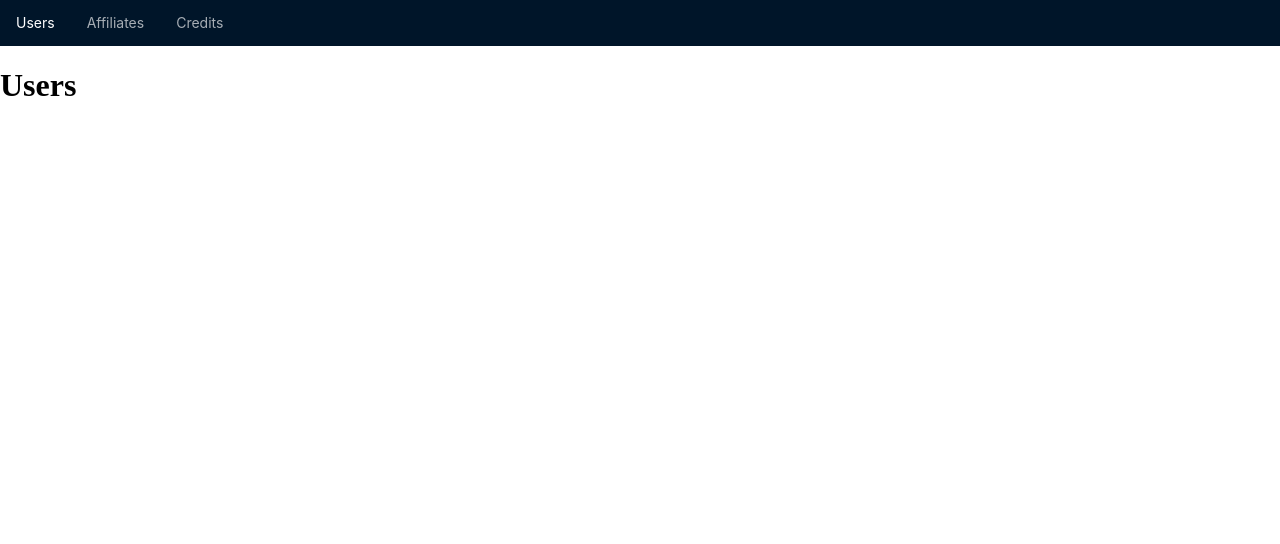
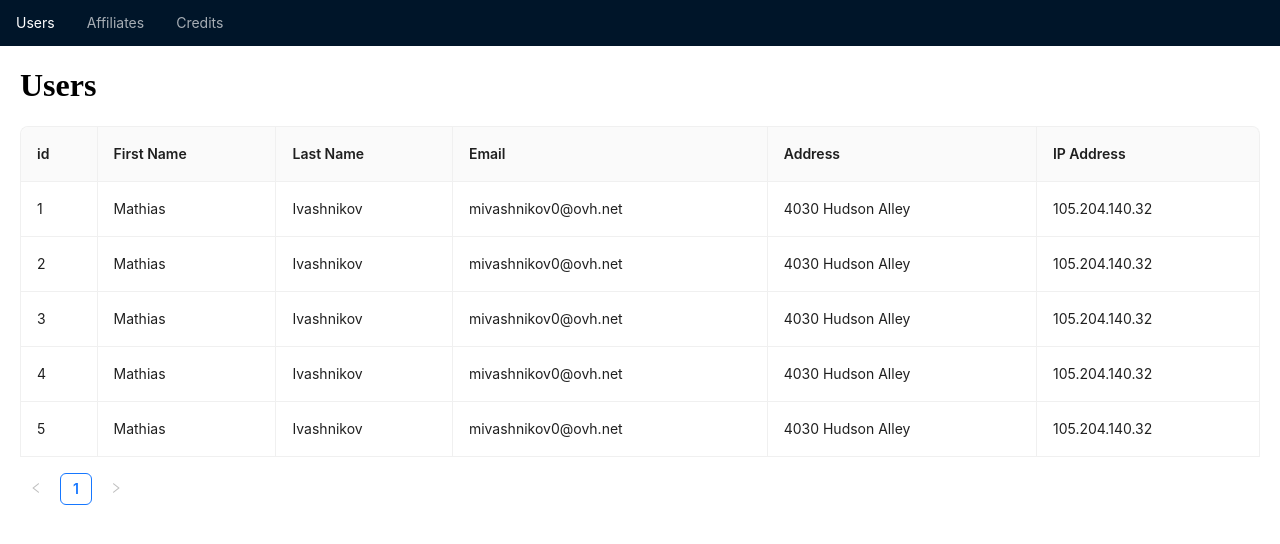
Before and after one commit to tweiss777/ReactAdminDashboard, a React (Vite) app in the folder client/: page / in a window 1280 px wide. Shown: the top 544 px of the page. Built offline with nearby package versions, Linux system fonts and the light colour scheme.

Commit message:
Implemented Table

```diff
--- a/client/src/Components/Users.tsx
+++ b/client/src/Components/Users.tsx
@@ -1,5 +1,92 @@
-import React from "react";
+import { useState, useEffect } from "react";
+import { getUsers } from "../services/users.service";
+import { User } from "../types/Users";
+import { Table, Alert } from "antd";
+import type { TableProps } from "antd";
+import "../scss/Users.scss";
 
 export default function Users() {
-    return <h1>Users</h1>;
+    const [users, setUsers] = useState<User[]>([]);
+    const [isLoading, setIsLoading] = useState<boolean>(true);
+    const [hasError, setHasError] = useState<boolean>(false);
+
+    const columns: TableProps<User>["columns"] = [
+        {
+            title: "id",
+            dataIndex: "id",
+            key: "id",
+        },
+
+        {
+            title: "First Name",
+            dataIndex: "firstName",
+            key: "firstName",
+        },
+        {
+            title: "Last Name",
+            dataIndex: "lastName",
+            key: "lastName",
+        },
+        {
+            title: "Email",
+            dataIndex: "email",
+            key: "email",
+        },
+
+        {
+            title: "Address",
+            dataIndex: "address",
+            key: "address",
+        },
+
+        {
+            title: "IP Address",
+            dataIndex: "ipAddress",
+            key: "ipAddress",
+        },
+    ];
+
+    useEffect(() => {
+        const fetchUsers = async () => {
+            try {
+                const users: User[] = await getUsers();
+                setUsers(users);
+            } catch (error) {
+                setHasError(true);
+            } finally {
+                setTimeout(() => {
+                    setIsLoading(false);
+                }, 5000);
+            }
+        };
+        fetchUsers();
+    }, []);
+
+    const onRow = (_record: any, _rowIndex: any) => ({
+        onClick: (event: any) => {
+            console.log(event);
+        },
+    });
+
+    return (
+        <>
+            {hasError ? (
+                <Alert type={"error"} message={"Error Loading Data"} />
+            ) : (
+                <div className="users-table">
+                    <h1>Users</h1>
+                    <Table
+                        onRow={onRow}
+                        scroll={{ x: true }}
+                        size={"large"}
+                        pagination={{ pageSize: 10, position: ["bottomLeft"] }}
+                        columns={columns}
+                        loading={isLoading}
+                        dataSource={users}
+                        bordered={true}
+                    />
+                </div>
+            )}
+        </>
+    );
 }
--- /dev/null
+++ b/client/src/scss/Users.scss
@@ -0,0 +1,3 @@
+.users-table{
+    margin: auto 20px;
+}
--- a/client/src/services/users.service.ts
+++ b/client/src/services/users.service.ts
@@ -25,6 +25,22 @@ const mockData = [
         ipAddress: "105.204.140.32",
         address: "4030 Hudson Alley",
     },
+    {
+        id: 4,
+        firstName: "Mathias",
+        lastName: "Ivashnikov",
+        email: "mivashnikov0@ovh.net",
+        ipAddress: "105.204.140.32",
+        address: "4030 Hudson Alley",
+    },
+    {
+        id: 5,
+        firstName: "Mathias",
+        lastName: "Ivashnikov",
+        email: "mivashnikov0@ovh.net",
+        ipAddress: "105.204.140.32",
+        address: "4030 Hudson Alley",
+    }
 ];
 export async function getUsers(): Promise<User[]> {
     return new Promise<User[]>((resolve, _reject) => {
```
